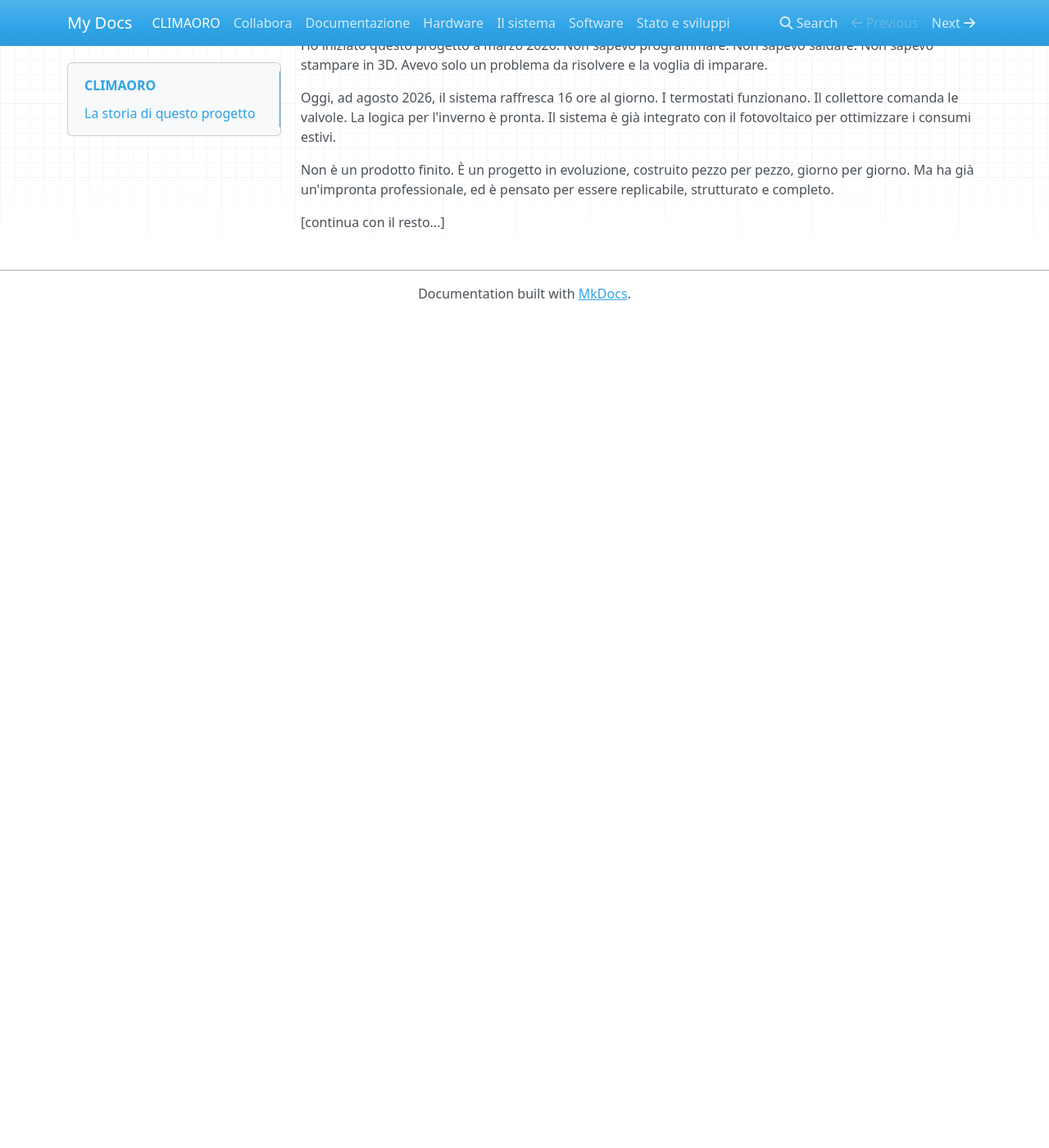
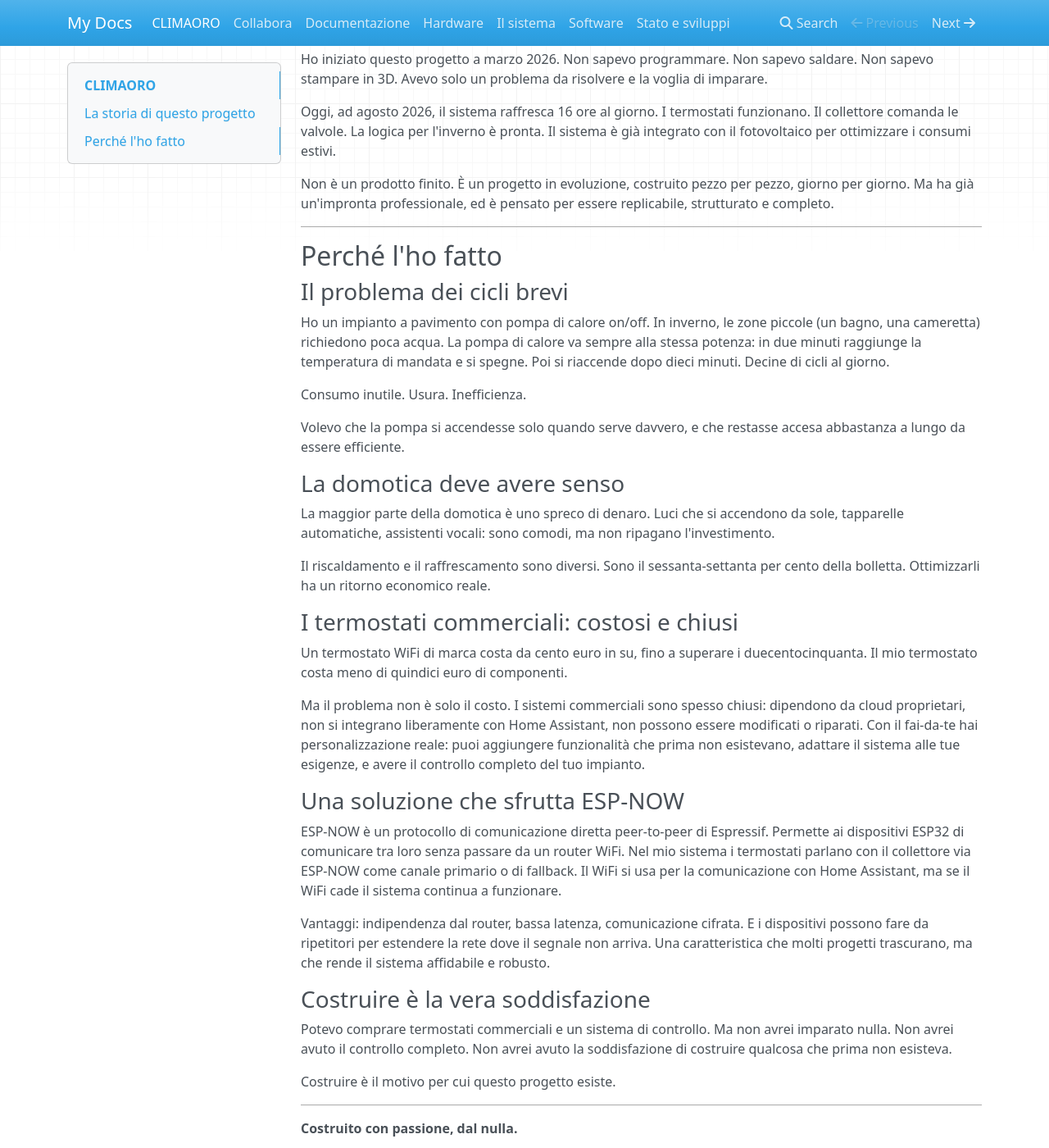
Before and after one commit to UVAVIVA/CLIMAORO, an MkDocs documentation site: the page built from docs/index.md, in a window 1280 px wide and 1400 px high, scrolled down 266 px. Shown: the whole window at 82% size. Built offline with MkDocs 1.6.1, drawn with Linux system fonts in a browser that asks for light colours; nearby versions of some CDN libraries; before the commit the page ends 900 px from its top, so only the background shows below that.

Commit message:
Corretta home page: rimossa riga placeholder

```diff
--- a/docs/index.md
+++ b/docs/index.md
@@ -3,6 +3,8 @@
 **Sistema di termoregolazione a zone open source**
 
 CLIMAORO è un sistema completo per il controllo centralizzato del riscaldamento e raffrescamento in edifici con impianto a pavimento e pompa di calore, ma adattabile a tutte le tipologie. Progettato per essere replicabile, modulare e professionale.
+
+---
 
 ## La storia di questo progetto
 
@@ -12,4 +14,42 @@ Oggi, ad agosto 2026, il sistema raffresca 16 ore al giorno. I termostati funzio
 
 Non è un prodotto finito. È un progetto in evoluzione, costruito pezzo per pezzo, giorno per giorno. Ma ha già un'impronta professionale, ed è pensato per essere replicabile, strutturato e completo.
 
-[continua con il resto...]
+---
+
+## Perché l'ho fatto
+
+### Il problema dei cicli brevi
+
+Ho un impianto a pavimento con pompa di calore on/off. In inverno, le zone piccole (un bagno, una cameretta) richiedono poca acqua. La pompa di calore va sempre alla stessa potenza: in due minuti raggiunge la temperatura di mandata e si spegne. Poi si riaccende dopo dieci minuti. Decine di cicli al giorno.
+
+Consumo inutile. Usura. Inefficienza.
+
+Volevo che la pompa si accendesse solo quando serve davvero, e che restasse accesa abbastanza a lungo da essere efficiente.
+
+### La domotica deve avere senso
+
+La maggior parte della domotica è uno spreco di denaro. Luci che si accendono da sole, tapparelle automatiche, assistenti vocali: sono comodi, ma non ripagano l'investimento.
+
+Il riscaldamento e il raffrescamento sono diversi. Sono il sessanta-settanta per cento della bolletta. Ottimizzarli ha un ritorno economico reale.
+
+### I termostati commerciali: costosi e chiusi
+
+Un termostato WiFi di marca costa da cento euro in su, fino a superare i duecentocinquanta. Il mio termostato costa meno di quindici euro di componenti.
+
+Ma il problema non è solo il costo. I sistemi commerciali sono spesso chiusi: dipendono da cloud proprietari, non si integrano liberamente con Home Assistant, non possono essere modificati o riparati. Con il fai-da-te hai personalizzazione reale: puoi aggiungere funzionalità che prima non esistevano, adattare il sistema alle tue esigenze, e avere il controllo completo del tuo impianto.
+
+### Una soluzione che sfrutta ESP-NOW
+
+ESP-NOW è un protocollo di comunicazione diretta peer-to-peer di Espressif. Permette ai dispositivi ESP32 di comunicare tra loro senza passare da un router WiFi. Nel mio sistema i termostati parlano con il collettore via ESP-NOW come canale primario o di fallback. Il WiFi si usa per la comunicazione con Home Assistant, ma se il WiFi cade il sistema continua a funzionare.
+
+Vantaggi: indipendenza dal router, bassa latenza, comunicazione cifrata. E i dispositivi possono fare da ripetitori per estendere la rete dove il segnale non arriva. Una caratteristica che molti progetti trascurano, ma che rende il sistema affidabile e robusto.
+
+### Costruire è la vera soddisfazione
+
+Potevo comprare termostati commerciali e un sistema di controllo. Ma non avrei imparato nulla. Non avrei avuto il controllo completo. Non avrei avuto la soddisfazione di costruire qualcosa che prima non esisteva.
+
+Costruire è il motivo per cui questo progetto esiste.
+
+---
+
+**Costruito con passione, dal nulla.**
```
